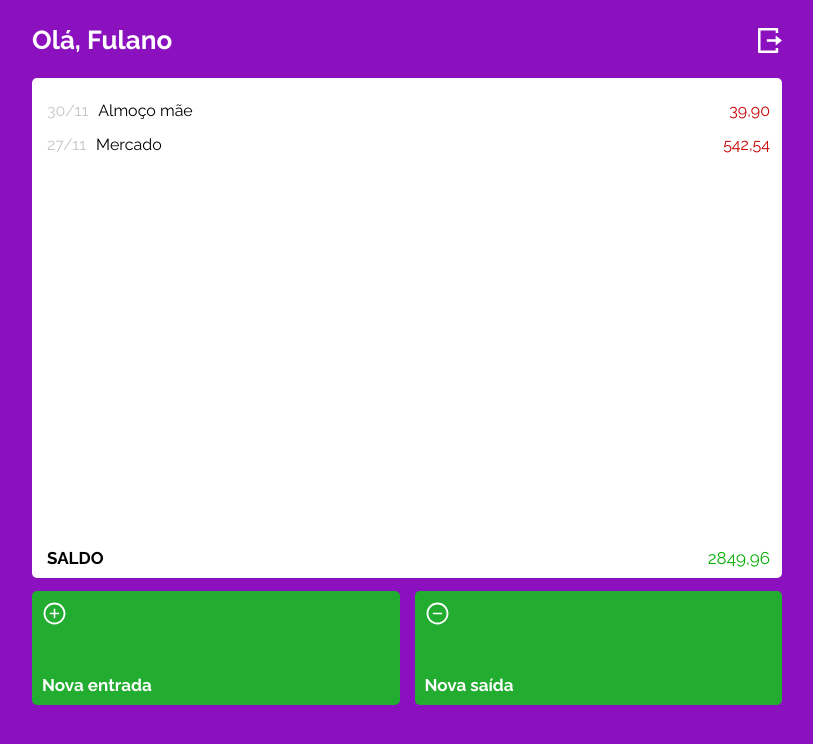
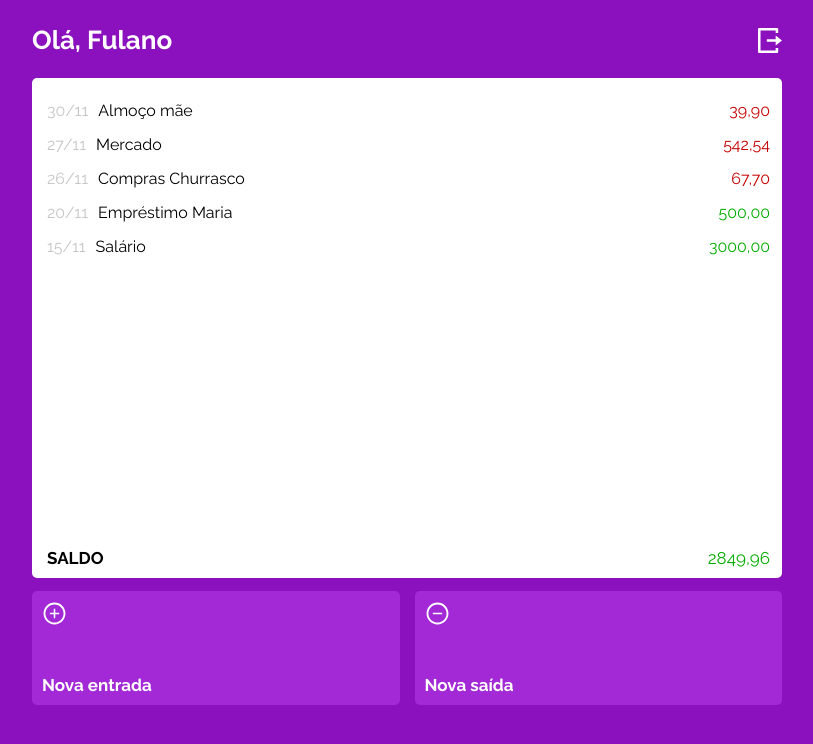
Before and after one commit to LucasPCotrim/projeto13-mywallet-front, a React (Create React App) app: page /main in a window 1280 px wide. Shown: the top 744 px of the page, without its empty margins (233-1046 px from the left). Built offline with nearby package versions, Linux system fonts and the light colour scheme; a web font is replaced by a local one.

Commit message:
feat: Added navigate functions to onClick functions on buttons

```diff
--- a/src/components/LoginPage/LoginPage.style.js
+++ b/src/components/LoginPage/LoginPage.style.js
@@ -73,7 +73,7 @@ export const FormStyle = styled.form`
   button {
     width: 100%;
     height: 46px;
-    background-color: var(--button-background-color);
+    background-color: var(--button-enabled-background-color);
     border: none;
     border-radius: 5px;
     text-align: center;
@@ -82,7 +82,7 @@ export const FormStyle = styled.form`
     justify-content: center;
     cursor: pointer;
     &:disabled {
-      background-color: var(--button-disabled-background-color);
+      background-color: var(--button-background-color);
       cursor: initial;
     }
     h2 {
--- a/src/components/MainPage/MainPage.js
+++ b/src/components/MainPage/MainPage.js
@@ -8,9 +8,18 @@ import {
 import logOutIcon from '../../assets/imgs/logOutIcon.svg';
 import plusIcon from '../../assets/imgs/plusIcon.svg';
 import minusIcon from '../../assets/imgs/minusIcon.svg';
+import { useNavigate } from 'react-router-dom';
 
 export default function MainPage() {
-  const transactions = [{ date: '30/11', description: 'Almoço mãe', value: '39,90' }];
+  const navigate = useNavigate();
+
+  const transactions = [
+    { date: '30/11', description: 'Almoço mãe', type: 'payment', value: '39,90' },
+    { date: '27/11', description: 'Mercado', type: 'payment', value: '542,54' },
+    { date: '26/11', description: 'Compras Churrasco', type: 'payment', value: '67,70' },
+    { date: '20/11', description: 'Empréstimo Maria', type: 'income', value: '500,00' },
+    { date: '15/11', description: 'Salário', type: 'income', value: '3000,00' },
+  ];
   // const transactions = [];
   return (
     <>
@@ -26,22 +35,21 @@ export default function MainPage() {
         ) : (
           <TransactionContainerStyle>
             <ul>
-              <li>
-                <TransactionStyle type={'payment'}>
-                  <div className='transaction-info'>
-                    <span>30/11</span>Almoço mãe
-                  </div>
-                  <div className='transaction-value'>39,90</div>
-                </TransactionStyle>
-              </li>
-              <li>
-                <TransactionStyle type={'payment'}>
-                  <div className='transaction-info'>
-                    <span>27/11</span>Mercado
-                  </div>
-                  <div className='transaction-value'>542,54</div>
-                </TransactionStyle>
-              </li>
+              {transactions.map((transaction) => {
+                return (
+                  <>
+                    <li>
+                      <TransactionStyle type={transaction.type}>
+                        <div className='transaction-info'>
+                          <span>{transaction.date}</span>
+                          {transaction.description}
+                        </div>
+                        <div className='transaction-value'>{transaction.value}</div>
+                      </TransactionStyle>
+                    </li>
+                  </>
+                );
+              })}
             </ul>
             <div className='bottom-line'>
               <h2>SALDO</h2>
@@ -51,11 +59,11 @@ export default function MainPage() {
         )}
 
         <ButtonsContainerStyle>
-          <button>
+          <button onClick={() => navigate('/add-income')}>
             <img src={plusIcon} alt='plusIcon' />
             <h2>Nova entrada</h2>
           </button>
-          <button>
+          <button onClick={() => navigate('/add-payment')}>
             <img src={minusIcon} alt='minusIcon' />
             <h2>Nova saída</h2>
           </button>
--- a/src/components/SignUpPage/SignUpPage.style.js
+++ b/src/components/SignUpPage/SignUpPage.style.js
@@ -73,7 +73,7 @@ export const FormStyle = styled.form`
   button {
     width: 100%;
     height: 46px;
-    background-color: var(--button-background-color);
+    background-color: var(--button-enabled-background-color);
     border: none;
     border-radius: 4.64px;
     text-align: center;
@@ -82,7 +82,7 @@ export const FormStyle = styled.form`
     justify-content: center;
     cursor: pointer;
     &:disabled {
-      background-color: var(--button-disabled-background-color);
+      background-color: var(--button-background-color);
       cursor: initial;
     }
     h2 {
--- a/src/global/GlobalStyle.js
+++ b/src/global/GlobalStyle.js
@@ -142,8 +142,8 @@ const Global = css`
     justify-content: flex-start;
     --logo-font-family: 'Saira Stencil One', cursive;
     --body-font-family: 'Raleway', sans-serif;
-    --button-background-color: #22ac30;
-    --button-disabled-background-color: #a328d6;
+    --button-enabled-background-color: #22ac30;
+    --button-background-color: #a328d6;
     font-family: var(--body-font-family);
   }
 `;
```
